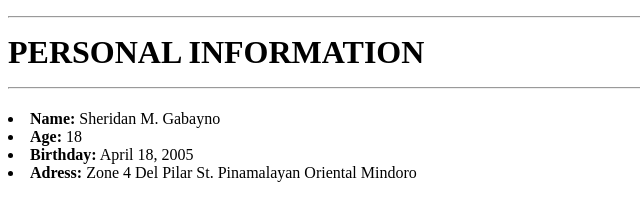
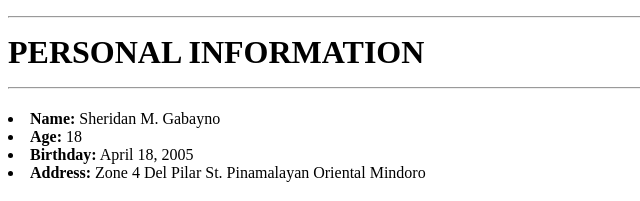
Before and after one commit to danisaur777/dani, a plain HTML site: page index.html in a window 1280 px wide. Shown: the top 201 px of the page, 0-640 px from the left. Drawn offline with Linux system fonts and the light colour scheme.

Commit message:
Add files via upload
it-5 assignment

```diff
--- a/index.html
+++ b/index.html
@@ -11,7 +11,7 @@
    <li><b>Name:</b> Sheridan M. Gabayno</li>
    <li><b>Age:</b> 18 </li>
    <li><b>Birthday:</b> April 18, 2005 </li>
-   <li><b>Adress:</b> Zone 4 Del Pilar St. Pinamalayan Oriental Mindoro</li>
+   <li><b>Address:</b> Zone 4 Del Pilar St. Pinamalayan Oriental Mindoro</li>
 
    <h1><hr> CONTACT INFORMATION<hr></h1>
    <li><b>Facebook:</b><a href="https://www.facebook.com/sheridan.madiagabayno?mibextid=9R9pXO"> "Sheridan Gabayno"</a></li>
```
